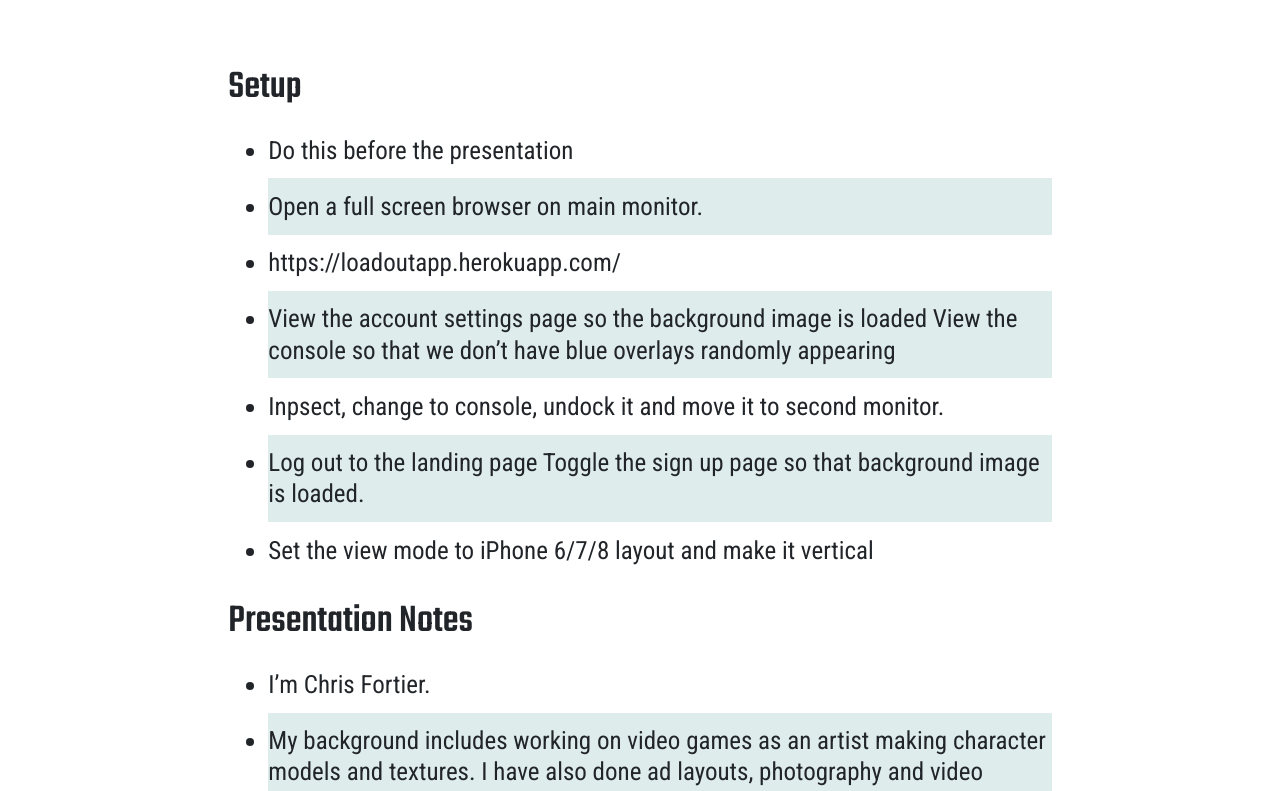
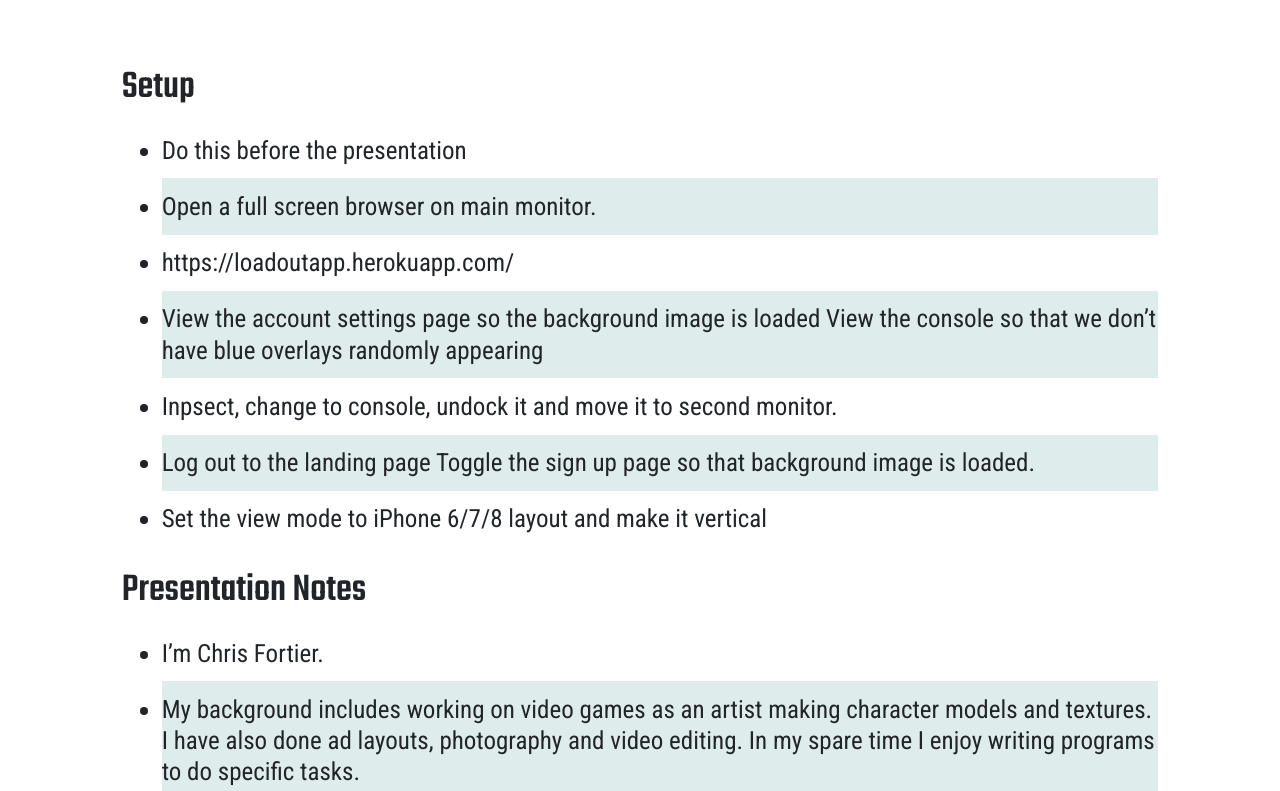
Before and after one commit to Chris-Fortier/loadout-fullstack, a React (Create React App) app in the folder client/: page /presentation in a window 1280 px wide. Shown: the top 791 px of the page. Built offline with nearby package versions, Linux system fonts and the light colour scheme.

Commit message:
tweak margins on script

```diff
--- a/client/src/components/pages/Presentation.js
+++ b/client/src/components/pages/Presentation.js
@@ -5,7 +5,7 @@ export default function StyleTester() {
    return (
       <div className="container-fluid">
          <div className="row my-8">
-            <div className="col-12  offset-sm-1 col-sm-10 offset-md-2 col-md-8">
+            <div className="col-12  offset-md-1 col-md-10">
                <h2>Setup</h2>
                <ul>
                   <li>Do this before the presentation</li>
```
